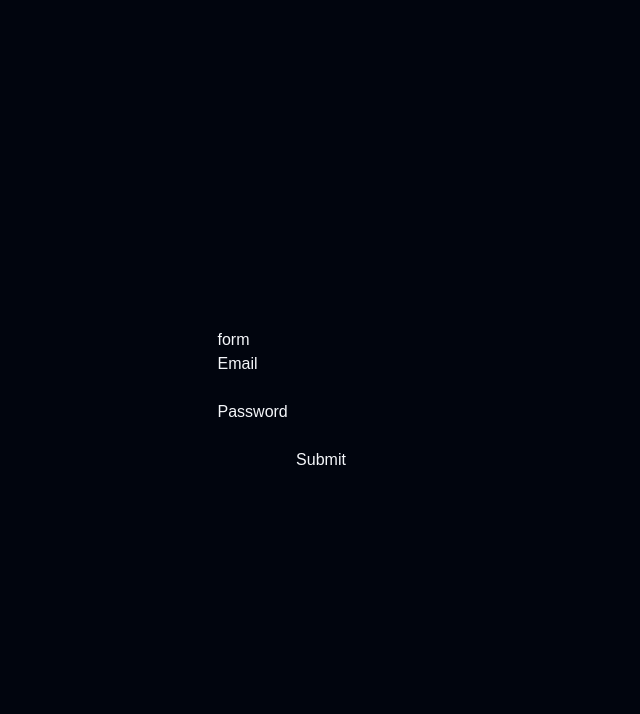
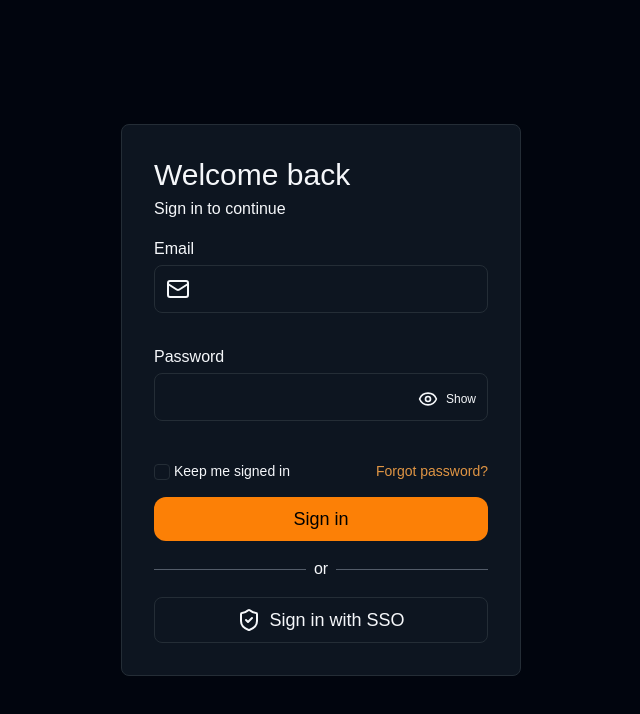
Before and after one commit to Kuba-Jeziorski/talent-orbit, a React (Vite) app: page /login in a window 1280 px wide. Both pictures are taken after a click on the button "Continue". Shown: the top 714 px of the page, without its empty margins (319-959 px from the left). Built offline with nearby package versions, Linux system fonts and the light colour scheme; no server answers.

Commit message:
feat: enhance login form with validation, error handling, and improved UI

```diff
--- a/src/features/cookies/presentation/cookies-container.tsx
+++ b/src/features/cookies/presentation/cookies-container.tsx
@@ -30,7 +30,7 @@ export const CookiesContainer = () => {
   }
 
   return (
-    <div className="w-full max-w-lg mx-auto border border-default rounded-lg flex flex-col gap-4 p-6">
+    <div className="w-full max-w-lg mx-auto bg-surface border border-default rounded-lg flex flex-col gap-4 p-6">
       <div className="w-full flex justify-center items-center gap-2">
         <Cookie
           size={20}
--- a/src/features/login/presentation/form-container.tsx
+++ b/src/features/login/presentation/form-container.tsx
@@ -1,14 +1,46 @@
-import { useState, type FormEvent } from "react";
+import { useState, type SubmitEvent } from "react";
 import { useLogin } from "../api/use-login";
+import {
+  Check,
+  CircleAlert,
+  Eye,
+  EyeClosed,
+  Mail,
+  ShieldCheck,
+} from "lucide-react";
+import { cn } from "../../../libs/css/cn";
 
 export const FormContainer = () => {
   const [email, setEmail] = useState("");
+  const [emailError, setEmailError] = useState(false);
   const [password, setPassword] = useState("");
+  const [passwordError, setPasswordError] = useState(false);
+  const [passwordVisible, setPasswordVisible] = useState(false);
+  const [keepSignedIn, setKeepSignedIn] = useState(false);
 
   const { login, isPending } = useLogin();
 
-  const handleSubmit = (e: FormEvent<HTMLFormElement>) => {
+  const handleReset = () => {
+    setEmail("");
+    setPassword("");
+    setEmailError(false);
+    setPasswordError(false);
+  };
+
+  const handleSubmit = (e: SubmitEvent) => {
     e.preventDefault();
+
+    if (!email) {
+      setEmailError(true);
+    } else {
+      setEmailError(false);
+    }
+
+    if (!password) {
+      setPasswordError(true);
+    } else {
+      setPasswordError(false);
+    }
 
     if (!email || !password) {
       return;
@@ -18,17 +50,22 @@ export const FormContainer = () => {
       { email, password },
       {
         onSettled: () => {
-          setEmail("");
-          setPassword("");
+          handleReset();
         },
       },
     );
   };
 
+  const toggleVisible = () => {
+    setPasswordVisible((passwordVisible) => !passwordVisible);
+  };
+
   return (
-    <div className="flex flex-col">
-      <h1>form</h1>
-      <form onSubmit={handleSubmit} className="flex flex-col">
+    <div className="w-full max-w-100 mx-auto flex flex-col p-8 bg-surface border border-default rounded-lg">
+      <h1 className="text-3xl mb-1">Welcome back</h1>
+      <p>Sign in to continue</p>
+      <form onSubmit={handleSubmit} className="w-full flex flex-col mt-4">
+        <div className="flex flex-col w-full gap-1 relative">
           <label htmlFor="email">Email</label>
           <input
             id="email"
@@ -36,17 +73,106 @@ export const FormContainer = () => {
             value={email}
             onChange={(e) => setEmail(e.target.value)}
             disabled={isPending}
+            className="border border-default rounded-lg h-12 pl-12 pr-4 bg-transparent text-lg relative z-2"
           />
+          <div className="absolute z-1 top-10 left-3 w-6 h-6">
+            <Mail className="w-full h-full object-contain stroke-2" />
+          </div>
+          {emailError && (
+            <div className="absolute -bottom-6 text-accent-error text-sm flex items-center gap-1">
+              <span className="text-inherit">
+                <CircleAlert size={16} />
+              </span>
+              Please enter your email
+            </div>
+          )}
+        </div>
+        <div className="flex flex-col w-full gap-1 mt-8 mb-10 relative">
           <label htmlFor="password">Password</label>
           <input
             id="password"
-          type="password"
+            type={passwordVisible ? "text" : "password"}
             value={password}
             onChange={(e) => setPassword(e.target.value)}
             disabled={isPending}
+            className={cn(
+              "border border-default rounded-lg h-12 pr-19 pl-3 bg-transparent text-lg relative",
+              !passwordVisible && "tracking-[6px]",
+            )}
           />
-        <button type="submit">Submit</button>
+          <button
+            className="cursor-pointer absolute top-11 right-3 flex items-center gap-2 text-xs"
+            onClick={toggleVisible}
+          >
+            {passwordVisible ? (
+              <>
+                <EyeClosed size={20} />
+                <span>Hide</span>
+              </>
+            ) : (
+              <>
+                <Eye size={20} />
+                <span>Show</span>
+              </>
+            )}
+          </button>
+          {passwordError && (
+            <div className="absolute -bottom-6 text-accent-error text-sm flex items-center gap-1">
+              <span className="text-inherit">
+                <CircleAlert size={16} />
+              </span>
+              Please enter your password
+            </div>
+          )}
+        </div>
+        <div className="flex flex-row w-full items-center justify-between gap-3 mb-4">
+          <div className="flex items-center gap-1">
+            <span className="relative size-4 shrink-0">
+              <input
+                type="checkbox"
+                id="keep-signed-in"
+                checked={keepSignedIn}
+                onChange={(e) => setKeepSignedIn(e.target.checked)}
+                className="size-4 appearance-none rounded-sm bg-transparent border border-default cursor-pointer"
+              />
+              {keepSignedIn && (
+                <Check
+                  className="pointer-events-none absolute top-0.5 left-px m-auto size-3.5 text-primary"
+                  strokeWidth={3}
+                />
+              )}
+            </span>
+            <label htmlFor="keep-signed-in" className="text-sm">
+              Keep me signed in
+            </label>
+          </div>
+          <a href="#" className="text-accent-brand-soft text-sm">
+            Forgot password?
+          </a>
+        </div>
+        <div className="flex w-full">
+          <button
+            type="submit"
+            className="w-full bg-accent-brand-hot text-black py-2 px-8 text-lg flex items-center justify-center rounded-xl mb-4 cursor-pointer transition-bg duration-300 hover:bg-accent-brand"
+          >
+            Sign in
+          </button>
+        </div>
       </form>
+      <div className="flex items-center gap-2 mb-4">
+        <span className="flex-1 h-px bg-secondary/50"></span>
+        <p>or</p>
+        <span className="flex-1 h-px bg-secondary/50"></span>
+      </div>
+      <div className="flex w-full">
+        <a
+          href="#"
+          className="w-full cursor-pointer text-lg flex gap-2 items-center justify-center px-4 py-2 rounded-lg bg-transparent border border-default text-primary"
+        >
+          <ShieldCheck />
+          Sign in with SSO
+        </a>
+      </div>
     </div>
   );
 };
```
Lines whose indentation alone changed are shown as unchanged.
